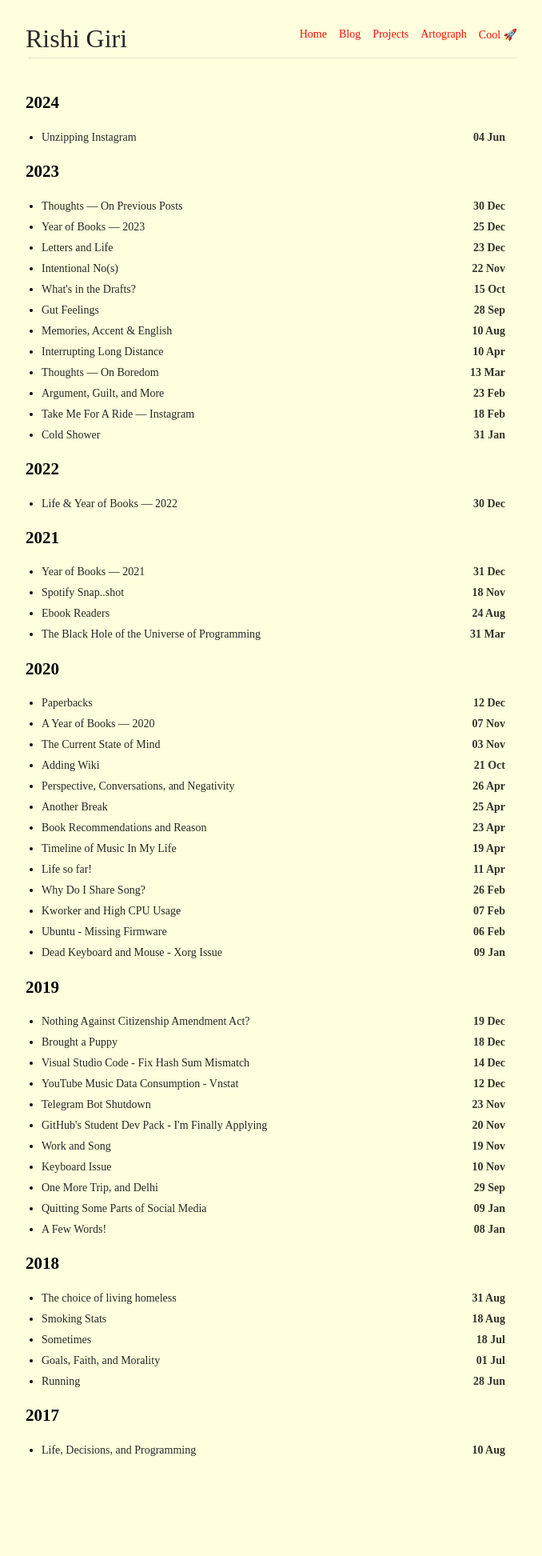
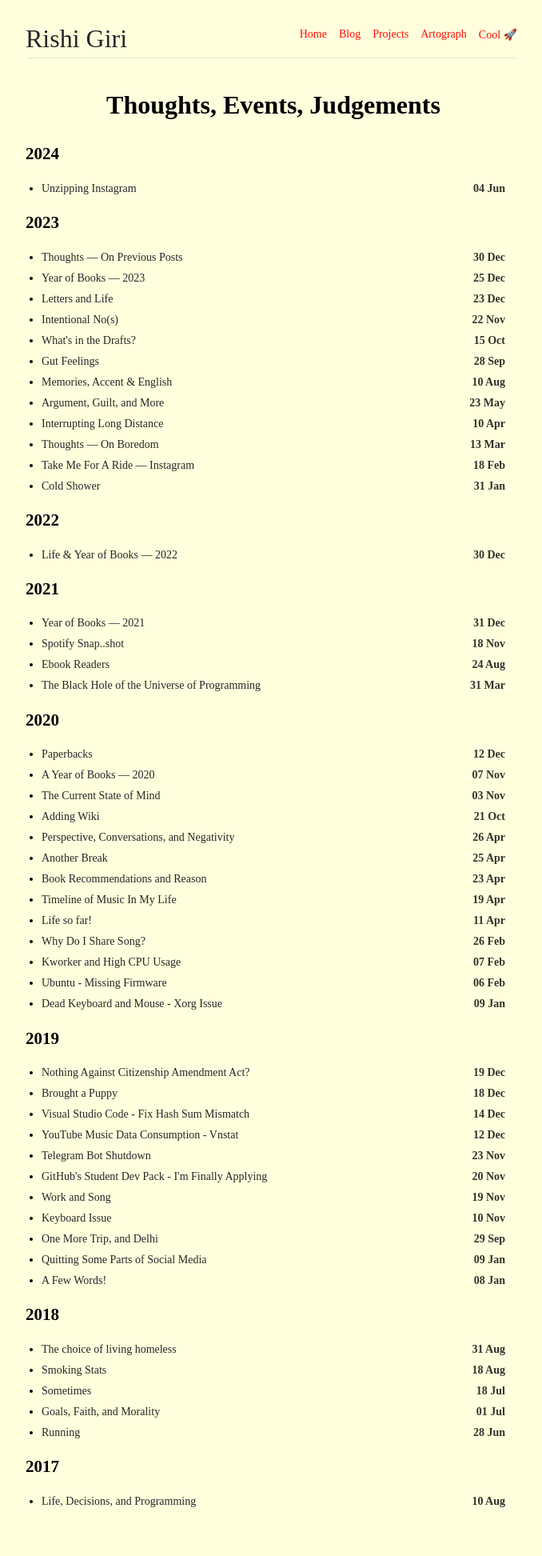
Before and after one commit to CodeDotJS/space, a Jekyll site: the page built from blog.html, in a window 1280 px wide. Shown: the whole page at 80% size, without its empty margins (298-976 px from the left). Built offline with Jekyll 4.4.1, drawn with Linux system fonts in a browser that asks for light colours; nearby versions of some CDN libraries; some web fonts are replaced; before the commit the page ends 1881 px from its top, so only the background shows below that.

Commit message:
update changes

```diff
--- a/blog.html
+++ b/blog.html
@@ -1,5 +1,6 @@
 ---
 layout: default
+title: Thoughts, Events, Judgements
 ---
 
 {% assign posts_by_year = site.posts | group_by_exp: "post", "post.date | date: '%Y'" %}
```
Also changed, not shown: _posts/2023-05-23-guilt.md (renamed from _posts/2023-02-23-guilt.md).
